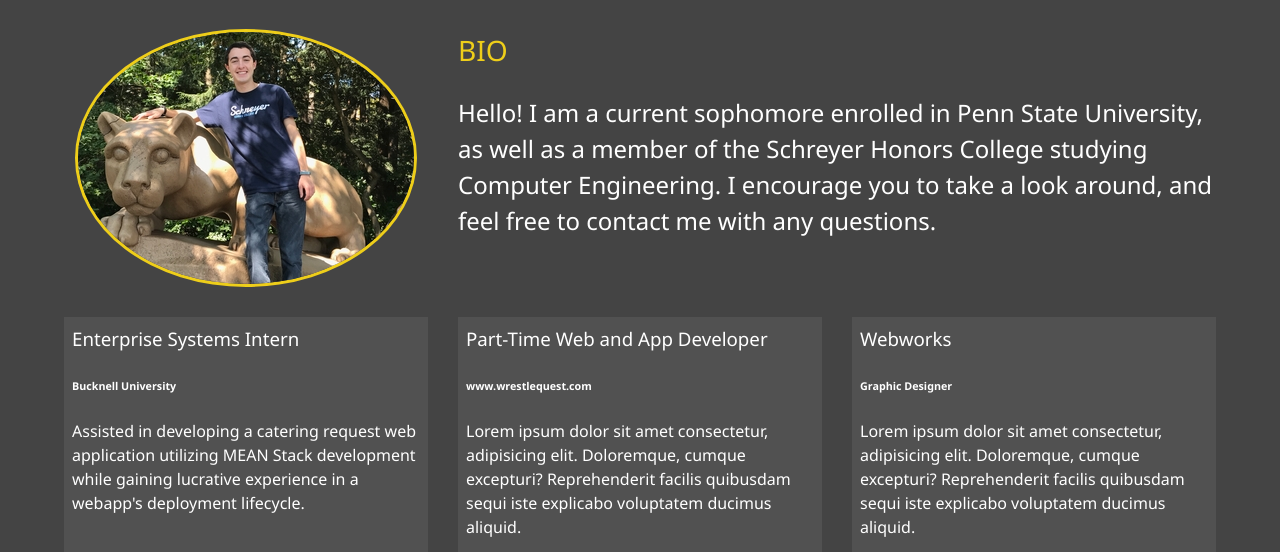
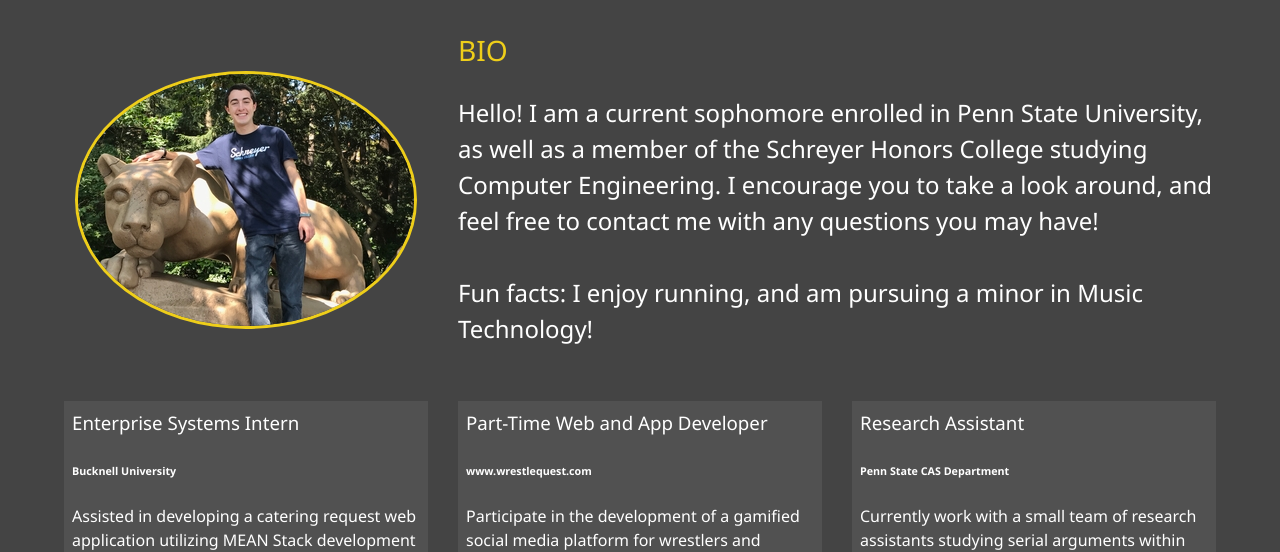
Before and after one commit to nro337/modern_portfolio, a website: page docs/about.html in a window 1280 px wide. Shown: the part 253-805 px from the top of the page. Drawn offline with Linux system fonts and the light colour scheme.

Commit message:
Updated job descriptions and first projects images

```diff
--- a/docs/about.html
+++ b/docs/about.html
@@ -60,32 +60,44 @@
 
             <div class="bio">
                 <h3 class="text-secondary">BIO</h3>
-                <p>Hello! I am a current sophomore enrolled in Penn State University, as well as a member of the Schreyer
-                    Honors College studying Computer Engineering. I encourage you to take a look around, and feel free to
-                    contact me with any questions.
+                <p>Hello! I am a current sophomore enrolled in Penn State University, as well as a member of the
+                    Schreyer
+                    Honors College studying Computer Engineering. I encourage you to take a look around, and feel free
+                    to
+                    contact me with any questions you may have!
+                    <br />
+                    <br />
+                    Fun facts: I enjoy running, and am pursuing a minor in Music Technology!
                 </p>
             </div>
 
             <div class="job job-1">
                 <h3>Enterprise Systems Intern</h3>
                 <h6>Bucknell University</h6>
-                <p>Assisted in developing a catering request web application utilizing MEAN Stack development while gaining
-                    lucrative experience in a webapp's deployment lifecycle.
+                <p>Assisted in developing a catering request web application utilizing MEAN Stack development while
+                    gaining lucrative experience in a webapp's deployment lifecycle. I participated in the entire
+                    lifecycle
+                    of webapp creation, and found each step to be an incredible learning opportunity.
                 </p>
             </div>
 
             <div class="job job-2">
                 <h3>Part-Time Web and App Developer</h3>
                 <h6><a href="https://www.wrestlequest.com" target="_blank">www.wrestlequest.com</a></h6>
-                <p>Lorem ipsum dolor sit amet consectetur, adipisicing elit. Doloremque, cumque excepturi? Reprehenderit
-                    facilis quibusdam sequi iste explicabo voluptatem ducimus aliquid.</p>
+                <p>Participate in the development of a gamified social media platform for wrestlers and wrestling fans
+                    alike. I utilize
+                    PHP/PHP Zend, JQuery, and MySQL to debug and add unique features to the web application.
+                </p>
             </div>
 
             <div class="job job-3">
-                <h3>Webworks</h3>
-                <h6>Graphic Designer</h6>
-                <p>Lorem ipsum dolor sit amet consectetur, adipisicing elit. Doloremque, cumque excepturi? Reprehenderit
-                    facilis quibusdam sequi iste explicabo voluptatem ducimus aliquid.</p>
+                <h3>Research Assistant</h3>
+                <h6>Penn State CAS Department</h6>
+                <p>Currently work with a small team of research assistants studying serial arguments within couples,
+                    and how each of their perspectives
+                    changes over the course of a conversation. I was able to program a video playback system for each
+                    participant to use during the study.
+                </p>
             </div>
         </div>
     </main>
```
Also changed, not shown: docs/img/projects/project1.jpg, docs/img/projects/project2.jpg.
